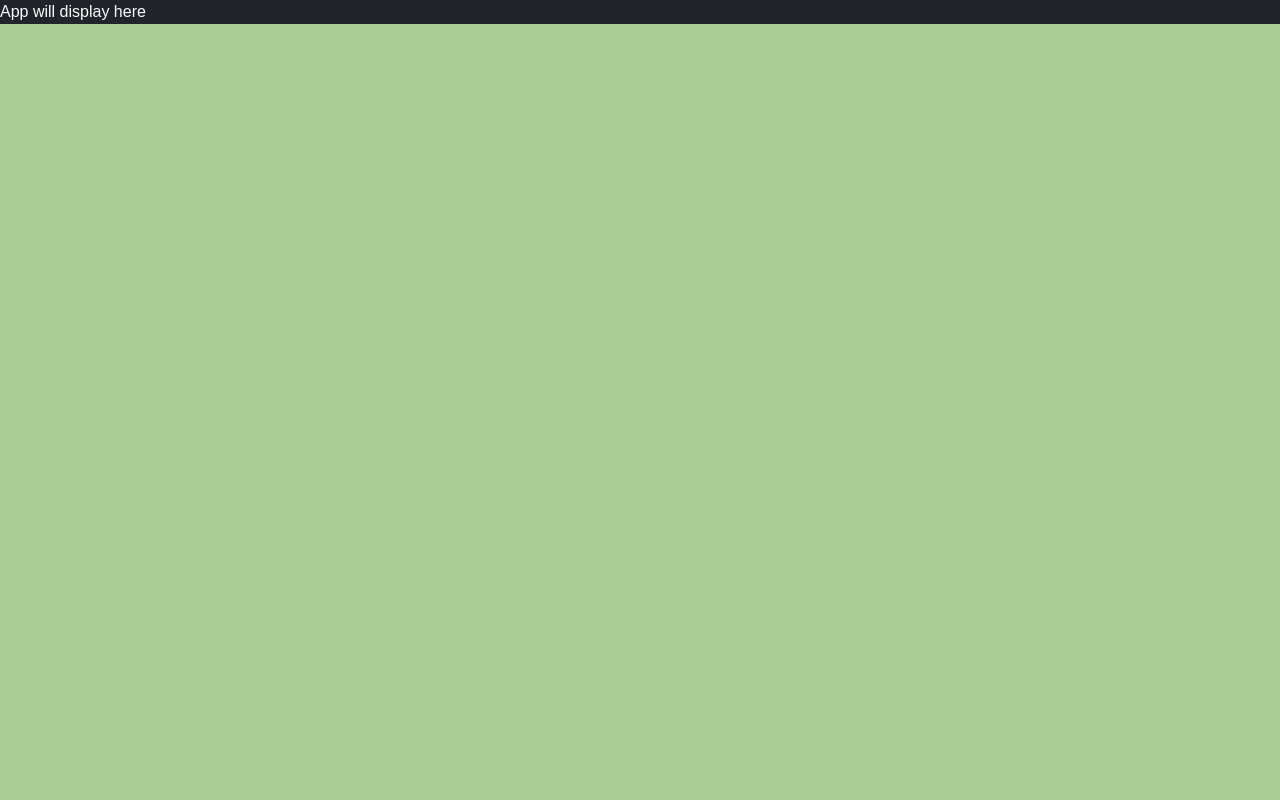
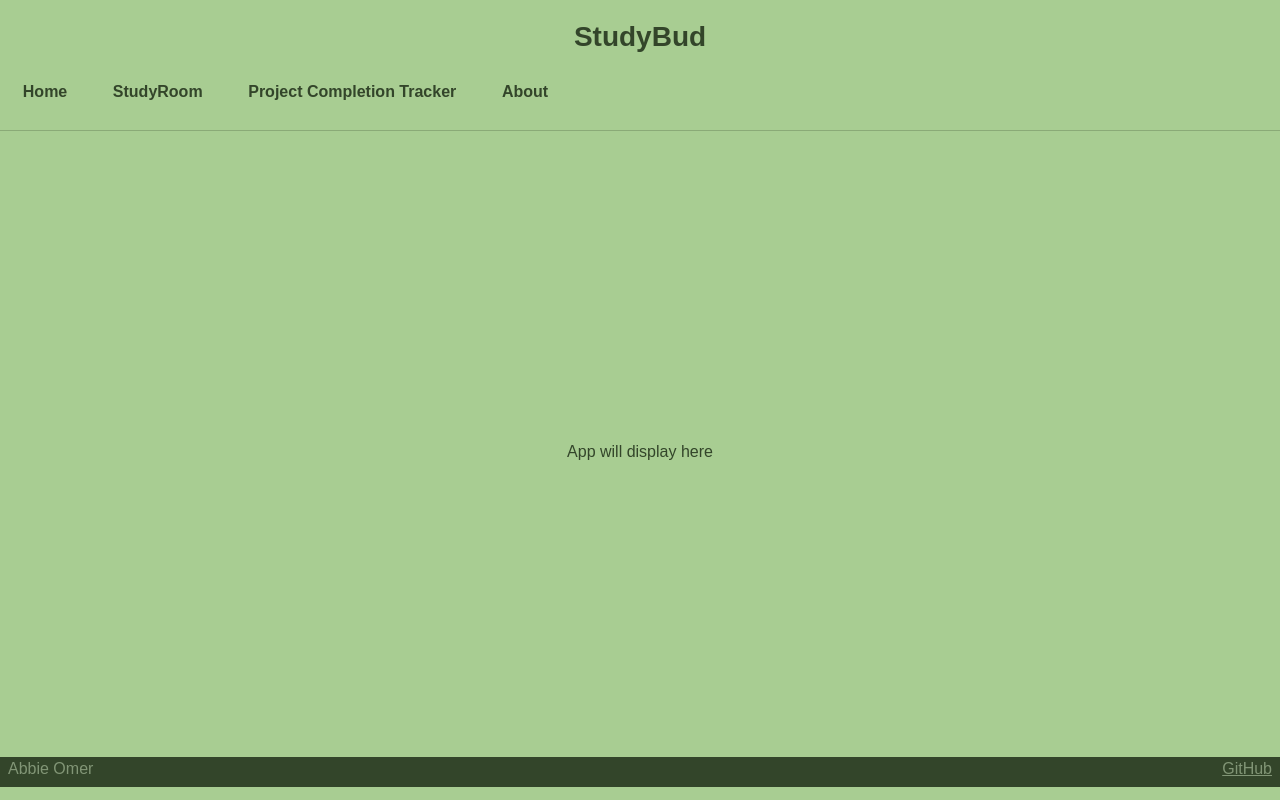
Before and after one commit to AbbleCorp/startup, a React (Vite) app: page / in a window 1280 px wide. Built offline with nearby package versions, Linux system fonts and the light colour scheme.

Commit message:
got basic app.jsx working with header/footer and placeholder for app components

```diff
--- a/index.html
+++ b/index.html
@@ -1,13 +1,6 @@
 <!DOCTYPE html>
 <html lang="en">
-  <head>
-    <meta charset="utf-8" />
-    <link rel="icon" href="/favicon.ico" />
-    <meta name="viewport" content="width=device-width, initial-scale=1" />
-    <meta name="theme-color" content="#000000" />
 
-    <title>Simon React</title>
-  </head>
   <body>
     <noscript>You need to enable JavaScript to run this app.</noscript>
     <div id="root"></div>
--- a/src/app.jsx
+++ b/src/app.jsx
@@ -1,7 +1,35 @@
 import React from 'react';
+import { BrowserRouter, NavLink, Route, Routes } from 'react-router-dom';
 import 'bootstrap/dist/css/bootstrap.min.css';
 import './app.css';
 
 export default function App() {
-  return <div className='body bg-dark text-light'>App will display here</div>;
+  return (
+  <div className='body'>
+  <header>
+  <h3 className="title"> StudyBud</h3>
+  <nav>
+  <menu class="navbar-nav">
+      <li class="nav-item"><a class="nav-link active"href="index.html">Home</a></li>
+      <li class="nav-item"><a class="nav-link active"href="studyroom.html">StudyRoom</a></li>
+      <li class="nav-item"><a class="nav-link active"href="projects.html">Project Completion Tracker</a></li>
+      <li class="nav-item"><a class="nav-link active"href="about.html">About</a></li>
+    </menu>
+</nav>
+
+  <hr />
+</header>
+
+   <main>App will display here</main>
+
+  <footer>
+            <span className="text-reset">Abbie Omer</span>
+                <a className="text-reset" to="https://github.com/AbbleCorp/startup/blob/main/README.md">GitHub</a>
+        </footer>
+        </div>
+        );
 }
+
+function NotFound() {
+  return <main className='container-fluid bg-secondary text-center'>404: Return to sender. Address unknown.</main>;
+}
```
